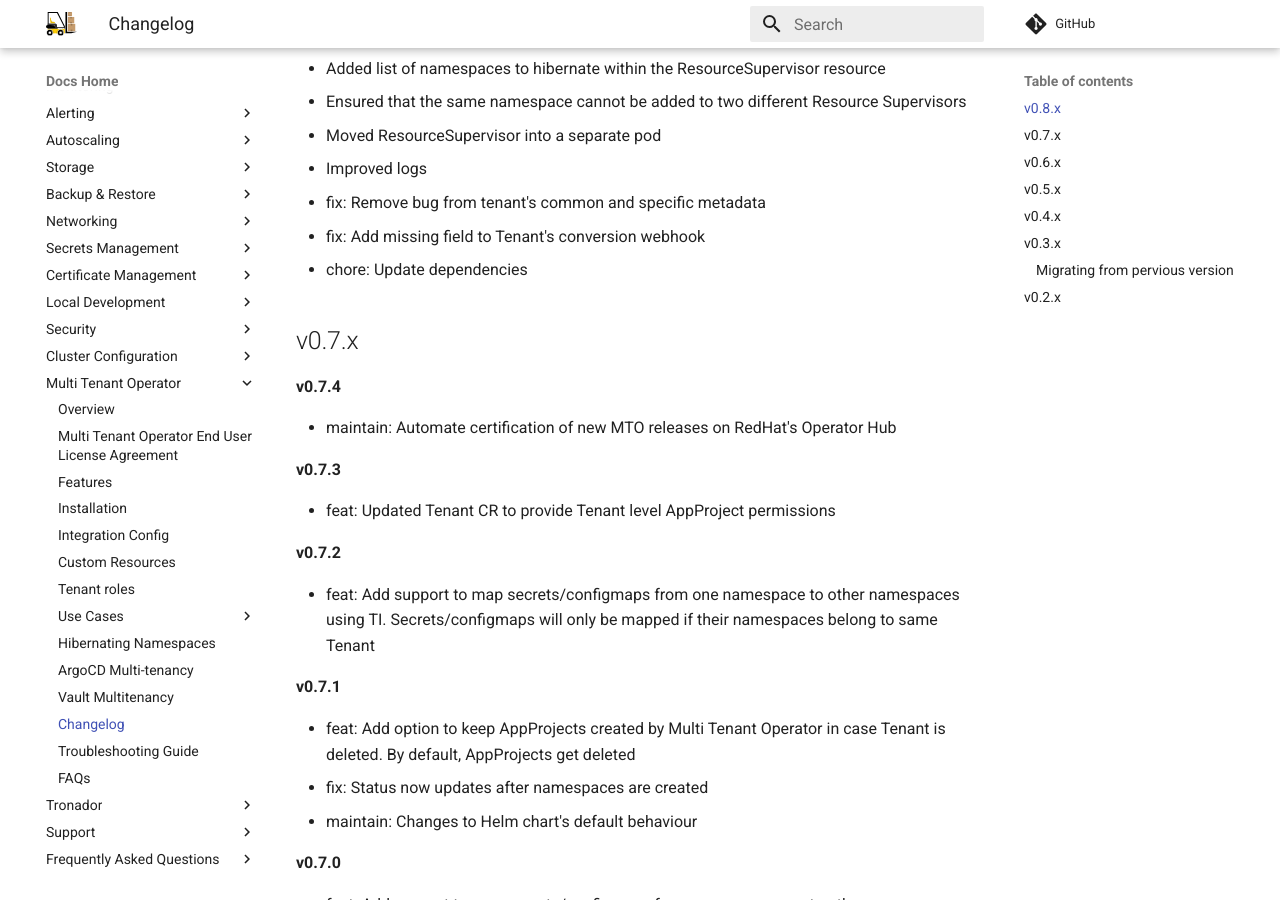
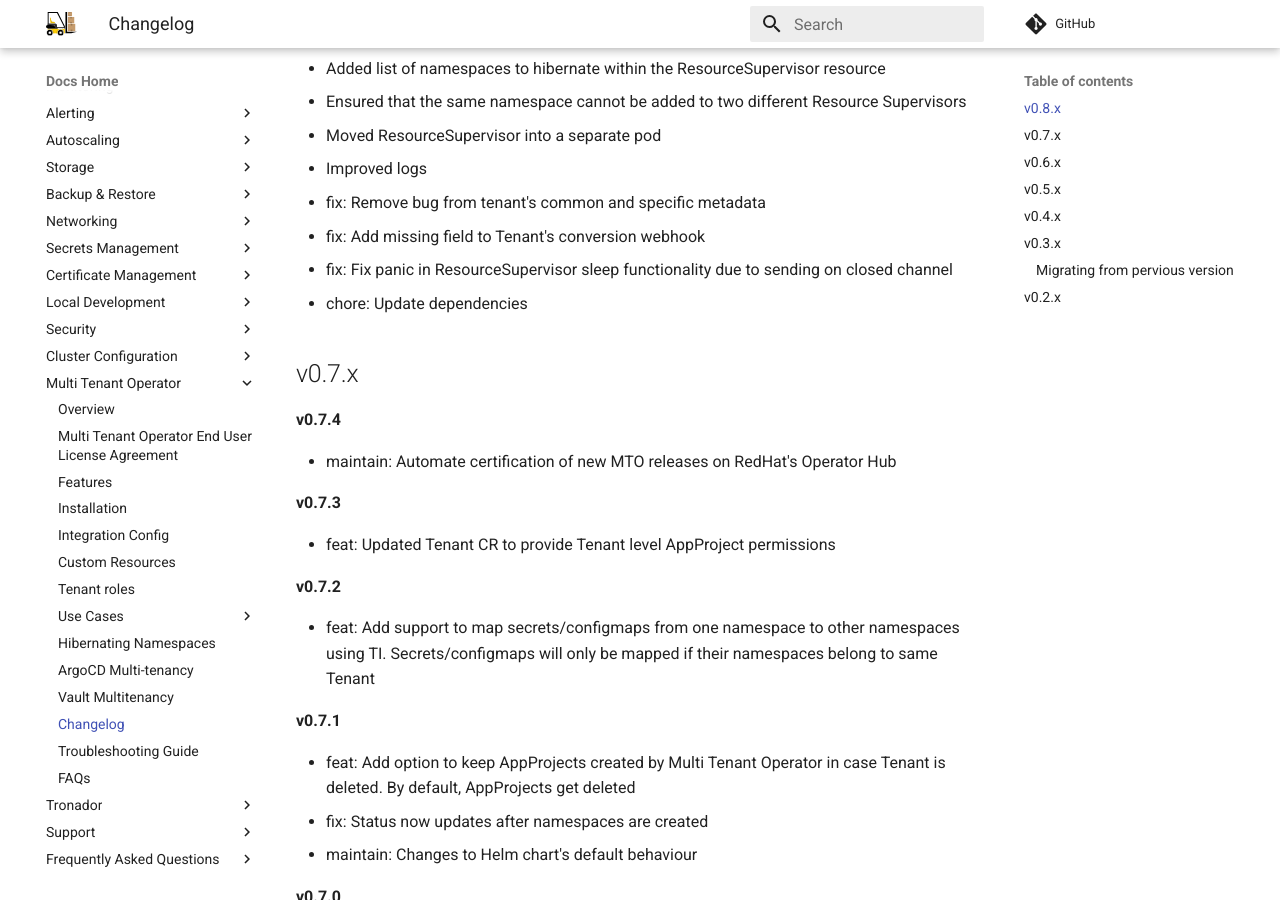
Before and after one commit to stakater/stakater-docs, an MkDocs documentation site: the page built from docs/content/sre/multi-tenant-operator/changelog.md, in a window 1280 px wide and 900 px high, scrolled down 568 px. Built offline with MkDocs 1.6.1 and Material for MkDocs 9.7.7, drawn with Linux system fonts in a browser that asks for light colours; comment, search, counter and statistics services are not loaded.

Commit message:
update changelog

```diff
--- a/docs/content/sre/multi-tenant-operator/changelog.md
+++ b/docs/content/sre/multi-tenant-operator/changelog.md
@@ -19,6 +19,7 @@
   - Improved logs
 - fix: Remove bug from tenant's common and specific metadata
 - fix: Add missing field to Tenant's conversion webhook
+- fix: Fix panic in ResourceSupervisor sleep functionality due to sending on closed channel
 - chore: Update dependencies
 
 ## v0.7.x
```
